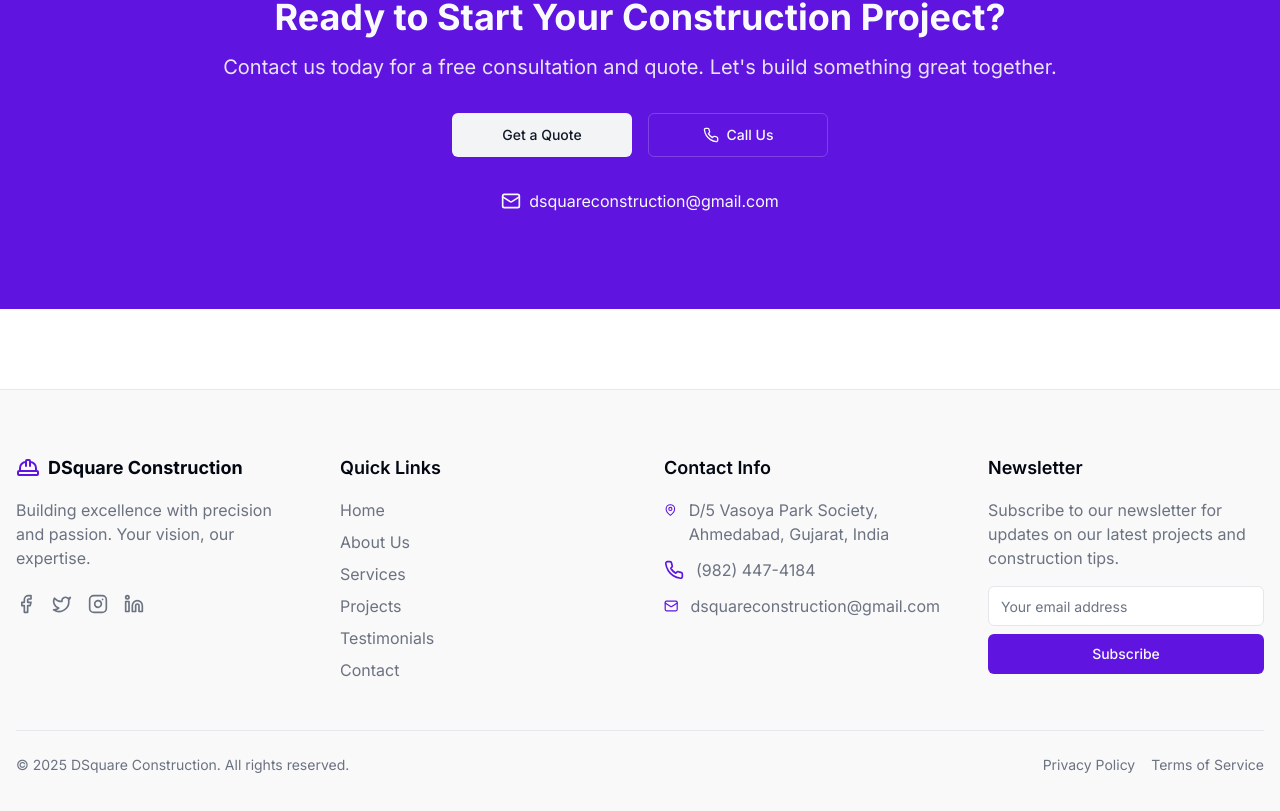
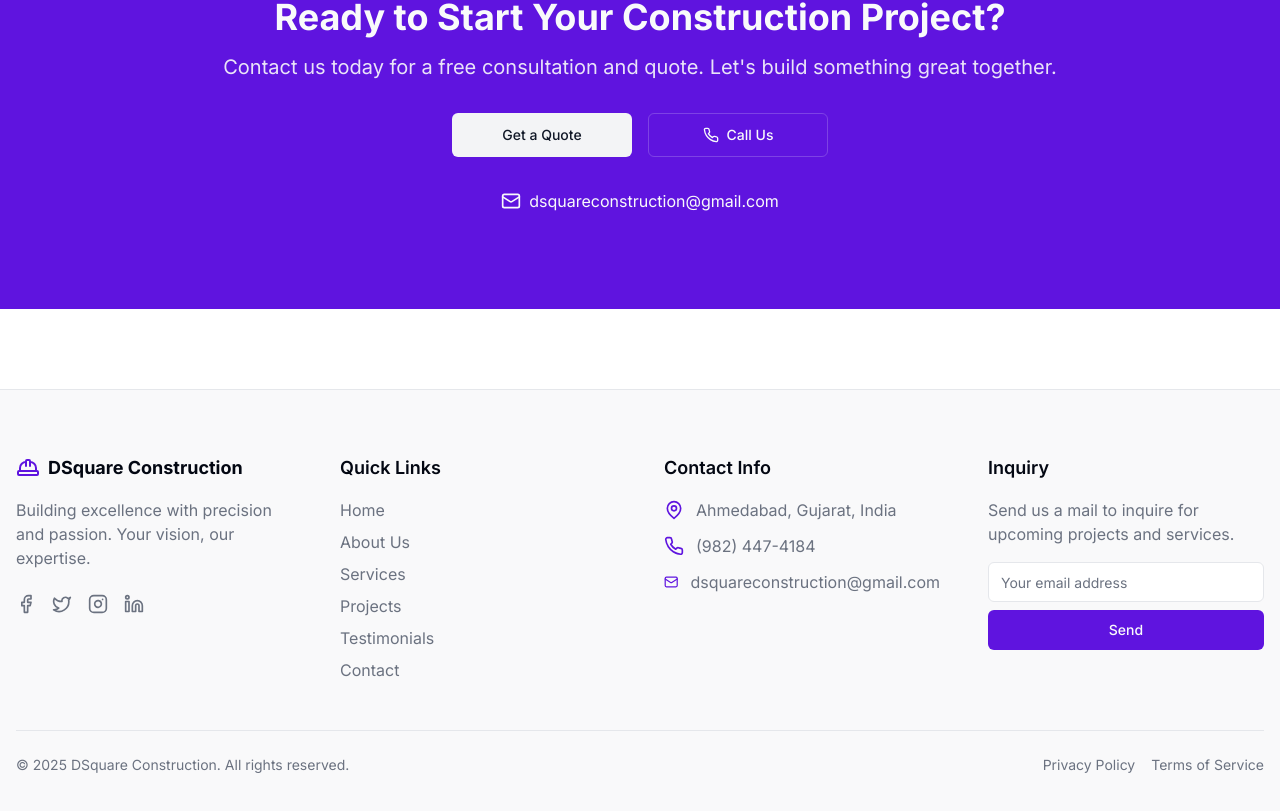
Before and after one commit to harshhh28/D_Square_Construction, a Next.js app: page / in a window 1280 px wide. Shown: the part 4019-4830 px from the top of the page. Built offline with nearby package versions, Linux system fonts and the light colour scheme.

Commit message:
Update footer component to simplify address and change newsletter section to inquiry

```diff
--- a/src/components/footer.tsx
+++ b/src/components/footer.tsx
@@ -86,7 +86,7 @@ export default function Footer() {
               <li className="flex items-start">
                 <MapPin className="h-5 w-5 text-primary mr-3 mt-0.5" />
                 <span className="text-muted-foreground">
-                  D/5 Vasoya Park Society, Ahmedabad, Gujarat, India
+                  Ahmedabad, Gujarat, India
                 </span>
               </li>
               <li className="flex items-center">
@@ -109,10 +109,9 @@ export default function Footer() {
           </div>
 
           <div>
-            <h3 className="font-semibold text-lg mb-4">Newsletter</h3>
+            <h3 className="font-semibold text-lg mb-4">Inquiry</h3>
             <p className="text-muted-foreground mb-4">
-              Subscribe to our newsletter for updates on our latest projects and
-              construction tips.
+              Send us a mail to inquire for upcoming projects and services.
             </p>
             <form className="space-y-2">
               <Input
@@ -122,7 +121,7 @@ export default function Footer() {
                 required
               />
               <Button type="submit" className="w-full">
-                Subscribe
+                Send
               </Button>
             </form>
           </div>
```
